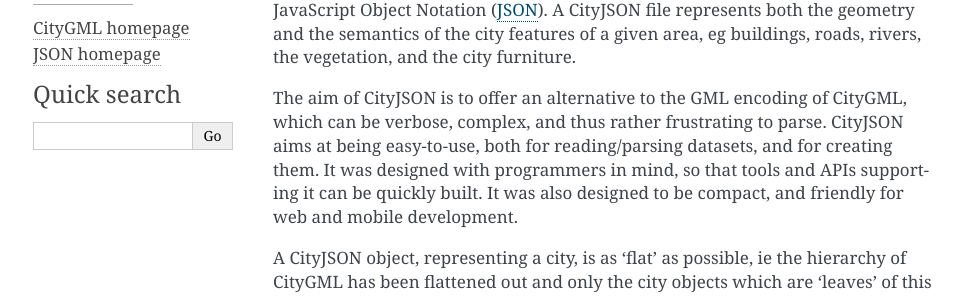
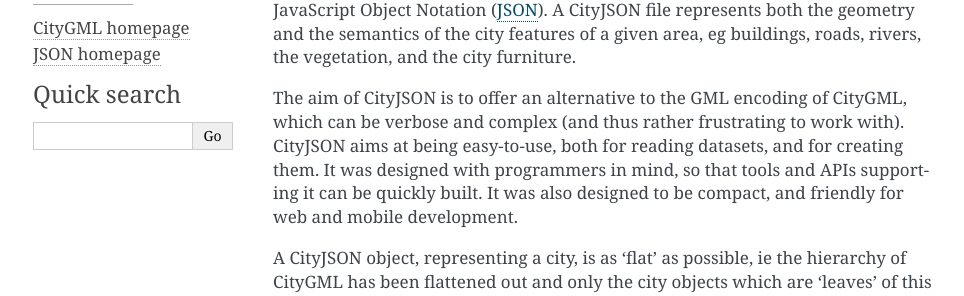
Before and after one commit to cityjson/specs, a Sphinx documentation site: the page built from docs/index.rst, in a window 1280 px wide and 900 px high, scrolled down 364 px. Shown: the part 174-470 px from the top of the window, without its empty margins (147-1111 px from the left). Built offline with Sphinx 7.4.7, drawn with Linux system fonts in a browser that asks for light colours.

Commit message:
small typos fixed

```diff
--- a/docs/citygmlsupport.rst
+++ b/docs/citygmlsupport.rst
@@ -36,4 +36,4 @@
 #. no support for ImplicitGeometries
 #. no support for ADEs (or other extension mechanism)
 #. no support for the topological relationships that can be defined, eg  *relativeToTerrain* andrelativeToWater*
-#. no support for arbitrary coordinate reference systems (CRSs). Only an [EPSG code](https://epsg.io) can be used. Furthermore, all geometries in a given CityJSON must be using the same CRS.
+#. no support for arbitrary coordinate reference systems (CRSs). Only an `EPSG code <https://epsg.io>`_ can be used. Furthermore, all geometries in a given CityJSON must be using the same CRS.
--- a/docs/index.rst
+++ b/docs/index.rst
@@ -31,8 +31,8 @@
 CityJSON is a format for encoding a subset of the `CityGML <https://www.citygml.org>`_ data model using JavaScript Object Notation (`JSON <http://json.org>`_).
 A CityJSON file represents both the geometry and the semantics of the city features of a given area, eg buildings, roads, rivers, the vegetation, and the city furniture.
 
-The aim of CityJSON is to offer an alternative to the GML encoding of CityGML, which can be verbose, complex, and thus rather frustrating to parse.
-CityJSON aims at being easy-to-use, both for reading/parsing datasets, and for creating them.
+The aim of CityJSON is to offer an alternative to the GML encoding of CityGML, which can be verbose and complex (and thus rather frustrating to work with).
+CityJSON aims at being easy-to-use, both for reading datasets, and for creating them.
 It was designed with programmers in mind, so that tools and APIs supporting it can be quickly built.
 It was also designed to be compact, and friendly for web and mobile development.
 
```
